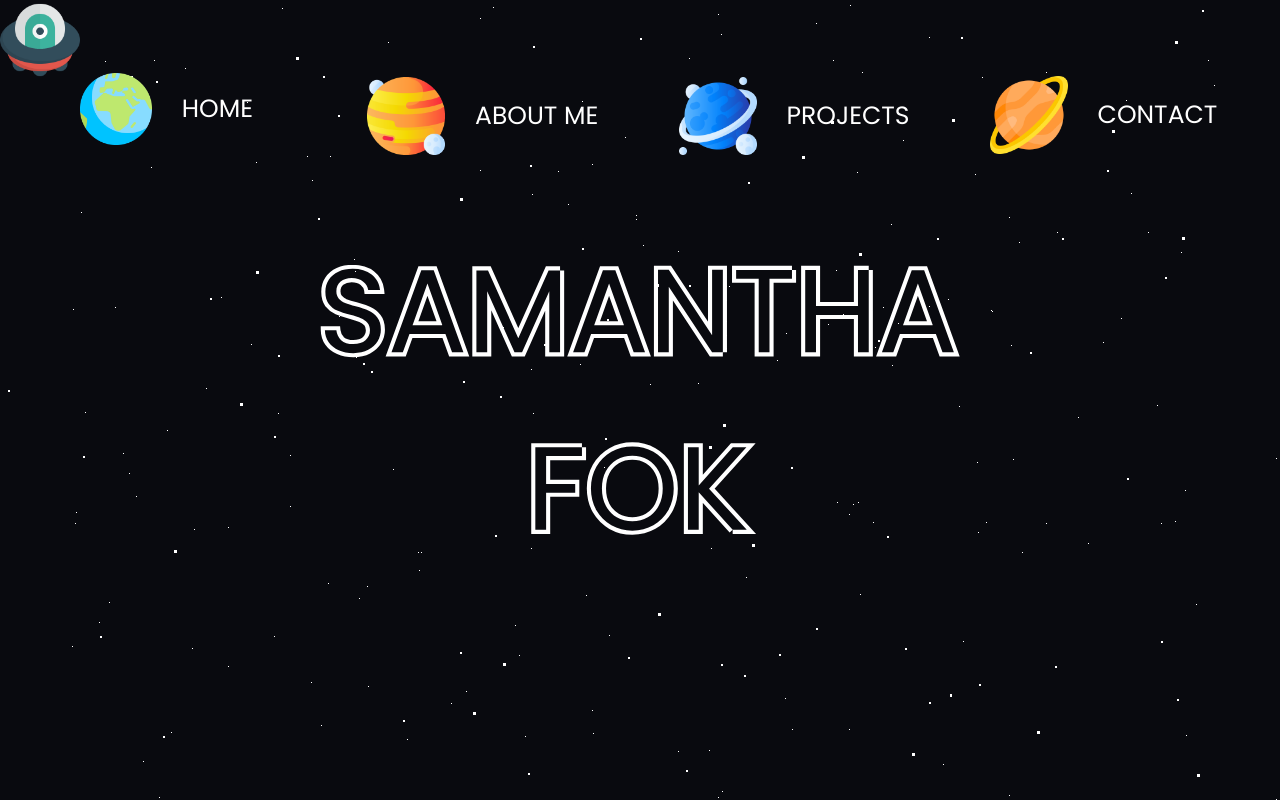
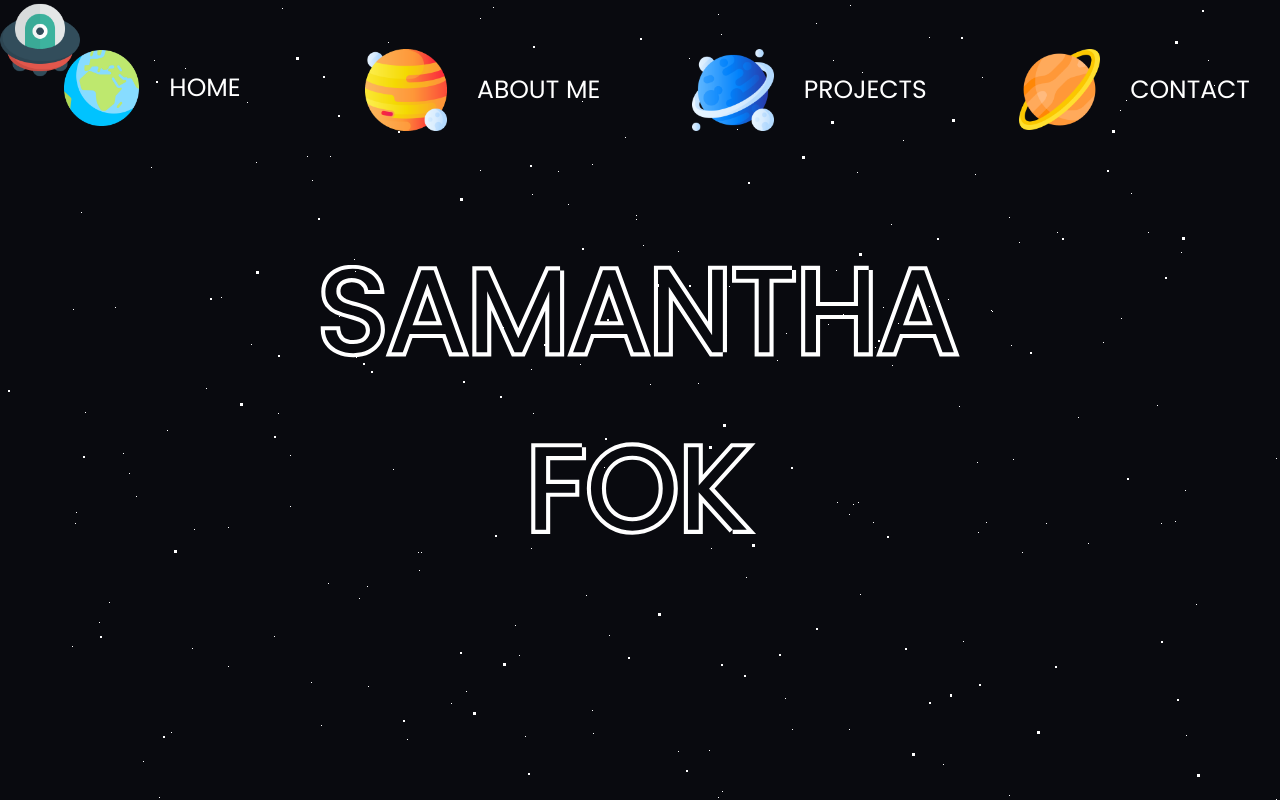
Before and after one commit to samamoo/samamoo.github.io, a React (Create React App) app: page / in a window 1280 px wide. Shown: the top 800 px of the page. Built offline with nearby package versions, Linux system fonts and the light colour scheme.

Commit message:
Modified positioning of list elements and navbar

```diff
--- a/src/Navbar.css
+++ b/src/Navbar.css
@@ -1,6 +1,6 @@
 .nav-bar {
-  margin-left: 50px;
-  padding: 30px;
+  margin-left: 5%;
+  margin-right: 5%;
   z-index: 10;
   width: 100%;
   /* height: 100vh; */
@@ -10,7 +10,8 @@ ul {
   /* width: 30%; */
   /* height: 100vh; */
   display: flex;
-  justify-content: space-evenly;
+  justify-content: center;
+  align-items: center;
 
 }
 li {
```
